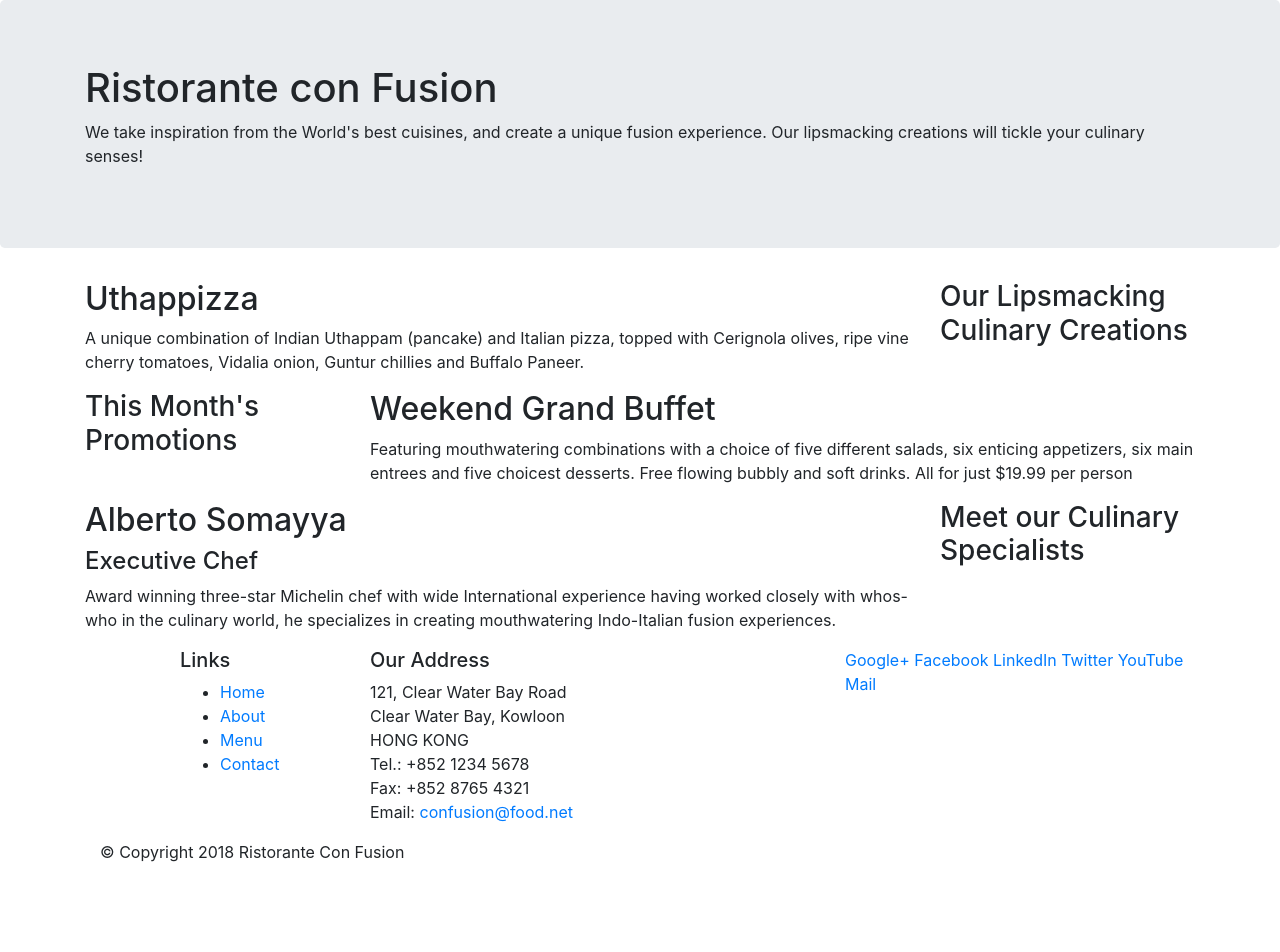
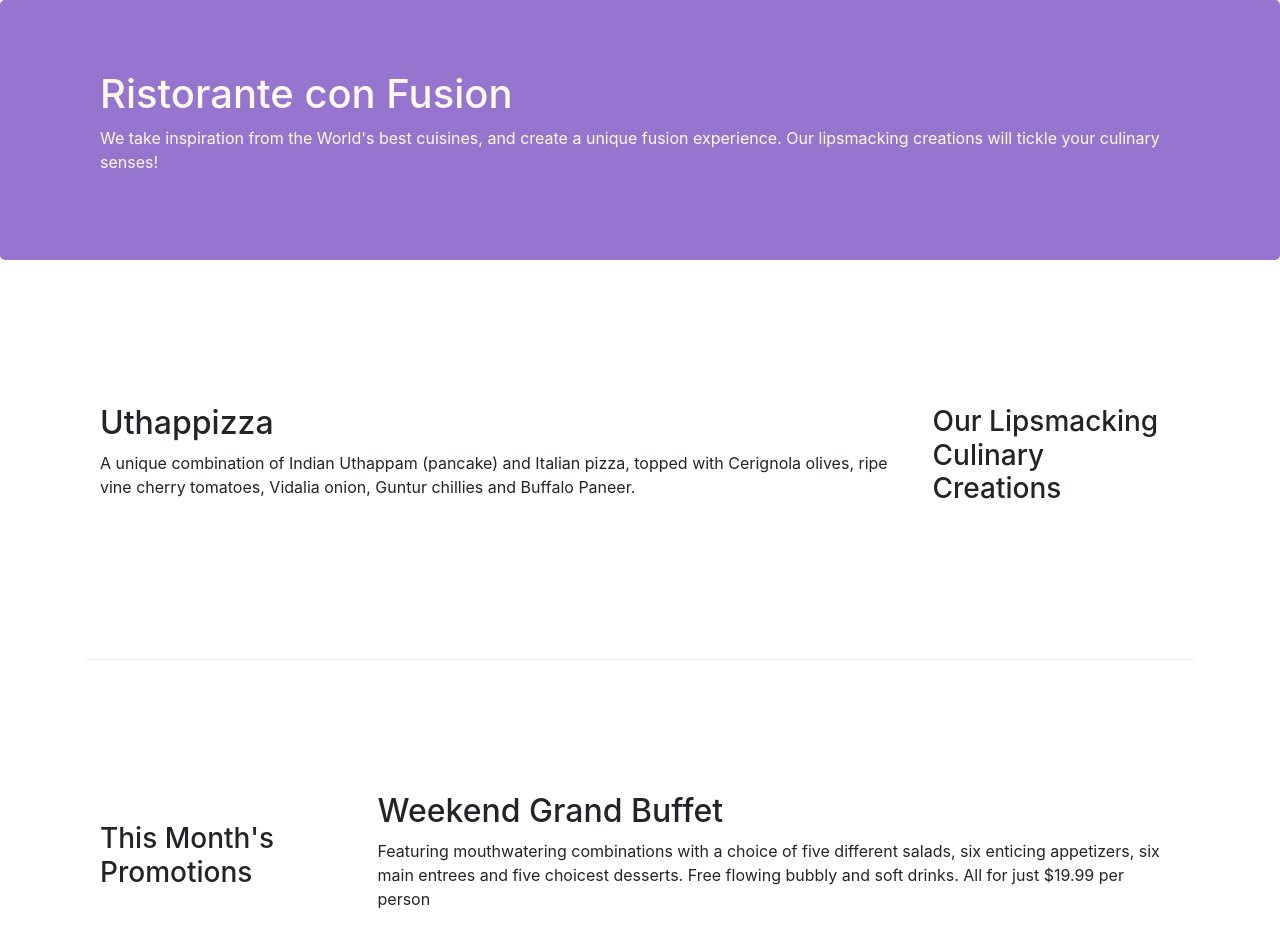
Before and after one commit to ahmedheidar/Learning_BootsTrap1, a website: page index.html in a window 1280 px wide. Shown: the top 952 px of the page. Before the commit the page ends 880 px from the top, so only its background shows below. Drawn offline with nearby package versions, Linux system fonts and the light colour scheme.

Commit message:
Bootstrap Grid Part 2

```diff
--- /dev/null
+++ b/css/styles.css
@@ -0,0 +1,30 @@
+.row-header{
+    margin:0px auto;
+    padding:0px;
+}
+
+.row-content {
+    margin:0px auto;
+    padding: 50px 0px 50px 0px;
+    border-bottom: 1px ridge;
+    min-height:400px;
+}
+
+.footer{
+    background-color: #D1C4E9;
+    margin:0px auto;
+    padding: 20px 0px 20px 0px;
+}
+
+.jumbotron {
+    padding:70px 30px 70px 30px;
+    margin:0px auto;
+    background: #9575CD ;
+    color:floralwhite;
+}
+
+address{
+    font-size:80%;
+    margin:0px;
+    color:#0f0f0f;
+}
--- a/index.html
+++ b/index.html
@@ -9,6 +9,7 @@
 
         <!-- Bootstrap CSS -->
         <link rel="stylesheet" href="node_modules/bootstrap/dist/css/bootstrap.min.css">
+        <link rel="stylesheet" href="css/styles.css">
     <title>Ristorante Con Fusion</title>
 </head>
 
@@ -16,7 +17,7 @@
 
     <header class="jumbotron">
         <div class="container">
-            <div class="row">
+            <div class="row row-header">
                 <div class="col-12 col-sm">
                     <h1>Ristorante con Fusion</h1>
                     <p>We take inspiration from the World's best cuisines, and create a unique fusion experience. Our lipsmacking creations will tickle your culinary senses!</p>
@@ -28,7 +29,7 @@
     </header>
 
     <div class="container">
-        <div class="row">
+        <div class="row row-content align-items-center">
             <div class="col-12 col-sm-4 order-sm-last col-md-3">
                 <h3>Our Lipsmacking Culinary Creations</h3>
             </div>
@@ -39,7 +40,7 @@
         </div>
 
 
-        <div class="row" >
+        <div class="row row-content align-items-center" >
             <div class="col-12 col-sm-4 col-md-3" >
                 <h3>This Month's Promotions</h3>
             </div>
@@ -49,7 +50,7 @@
             </div>
         </div>
 
-        <div class="row">
+        <div class="row row-content align-items-center">
             <div class="col-12 col-sm-4 order-sm-last col-md-3">
                 <h3>Meet our Culinary Specialists</h3>
             </div>
@@ -61,12 +62,12 @@
         </div>
     </div>
 
-    <footer>
+    <footer class="footer">
         <div class="container">
             <div class="row">
                 <div class="col-4 offset-1 col-sm-2">
                     <h5>Links</h5>
-                    <ul>
+                    <ul class="list-unstyled">
                         <li><a href="#">Home</a></li>
                         <li><a href="#">About</a></li>
                         <li><a href="#">Menu</a></li>
@@ -75,7 +76,7 @@
                 </div>
                 <div class="col-7 col-sm-5">
                     <h5>Our Address</h5>
-                    <address>
+                    <address class="address">
 		              121, Clear Water Bay Road<br>
 		              Clear Water Bay, Kowloon<br>
 		              HONG KONG<br>
@@ -84,8 +85,8 @@
 		              Email: <a href="mailto:confusion@food.net">confusion@food.net</a>
 		           </address>
                 </div>
-                <div class="col-12 col-sm-4">
-                    <div>
+                <div class="col-12 col-sm-4 align-self-center">
+                    <div class="text-center">
                         <a href="http://google.com/+">Google+</a>
                         <a href="http://www.facebook.com/profile.php?id=">Facebook</a>
                         <a href="http://www.linkedin.com/in/">LinkedIn</a>
@@ -95,7 +96,7 @@
                     </div>
                 </div>
            </div>
-           <div>
+           <div class="row justify-content-center">
                 <div class="col-auto">
                     <p>© Copyright 2018 Ristorante Con Fusion</p>
                 </div>
```
